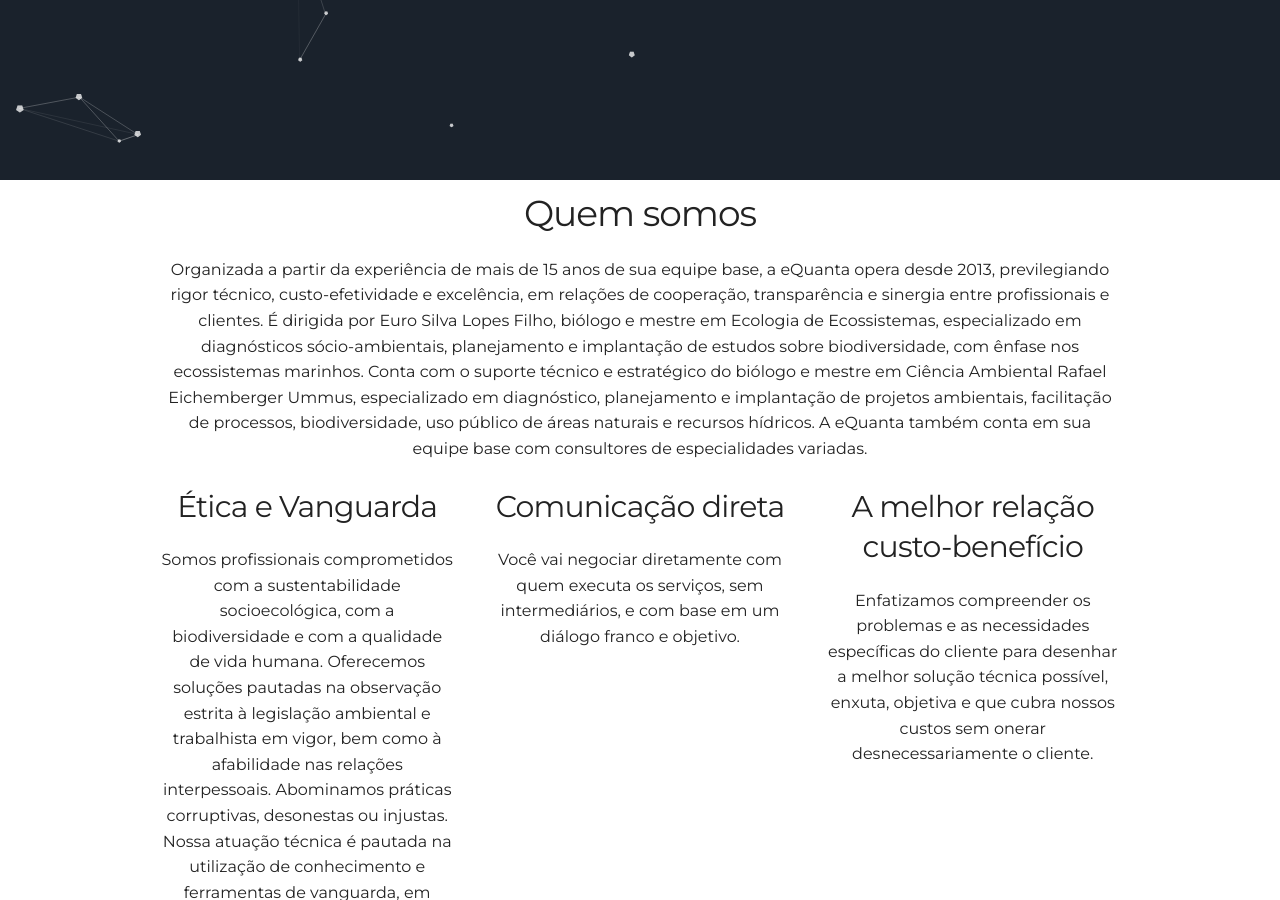
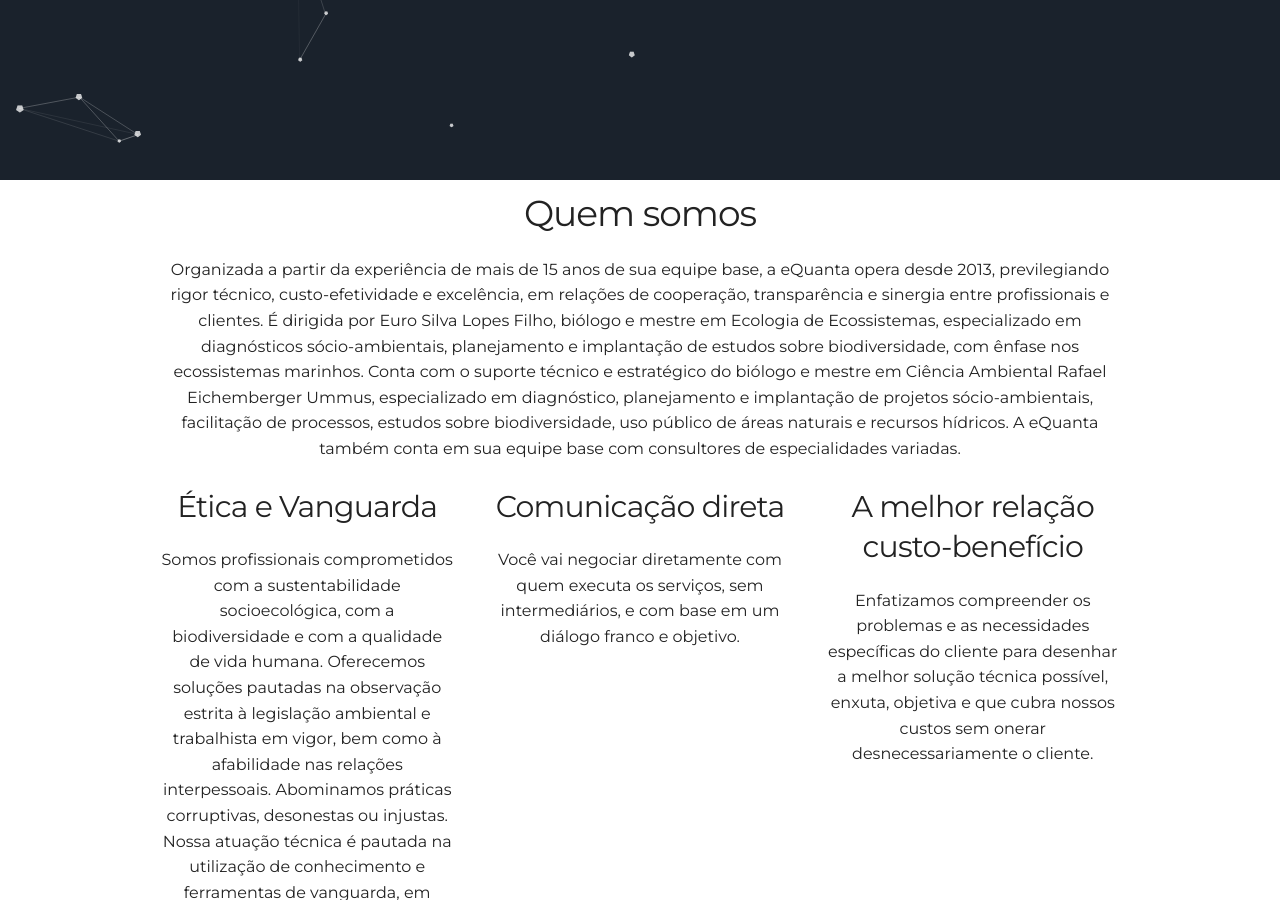
Before and after one commit to leroy1977/eQ1, a Jekyll site: the page built from index.html, in a window 1280 px wide and 900 px high, scrolled down 727 px. Built offline with Jekyll 4.4.1, drawn with Linux system fonts in a browser that asks for light colours.

Commit message:
Update _config.yml

```diff
--- a/_config.yml
+++ b/_config.yml
@@ -11,7 +11,7 @@
 
 # User settings
 username: eQuanta
-user_description: Organizada a partir da experiência de mais de 15 anos de sua equipe base, a eQuanta opera desde 2013, previlegiando rigor técnico, custo-efetividade e excelência, em relações de cooperação, transparência e sinergia entre profissionais e clientes. É dirigida por Euro Silva Lopes Filho, biólogo e mestre em Ecologia de Ecossistemas, especializado em diagnósticos sócio-ambientais, planejamento e implantação de estudos sobre biodiversidade, com ênfase nos ecossistemas marinhos. Conta com o suporte técnico e estratégico do biólogo e mestre em Ciência Ambiental Rafael Eichemberger Ummus, especializado em diagnóstico, planejamento e implantação de projetos ambientais, facilitação de processos, biodiversidade, uso público de áreas naturais e recursos hídricos. A eQuanta também conta em sua equipe base com consultores de especialidades variadas.
+user_description: Organizada a partir da experiência de mais de 15 anos de sua equipe base, a eQuanta opera desde 2013, previlegiando rigor técnico, custo-efetividade e excelência, em relações de cooperação, transparência e sinergia entre profissionais e clientes. É dirigida por Euro Silva Lopes Filho, biólogo e mestre em Ecologia de Ecossistemas, especializado em diagnósticos sócio-ambientais, planejamento e implantação de estudos sobre biodiversidade, com ênfase nos ecossistemas marinhos. Conta com o suporte técnico e estratégico do biólogo e mestre em Ciência Ambiental Rafael Eichemberger Ummus, especializado em diagnóstico, planejamento e implantação de projetos sócio-ambientais, facilitação de processos, estudos sobre biodiversidade, uso público de áreas naturais e recursos hídricos. A eQuanta também conta em sua equipe base com consultores de especialidades variadas.
 
 user_title: Diligentia laborat in omnis silvae et maria
 email: e.quanta.env@gmail.com
```
